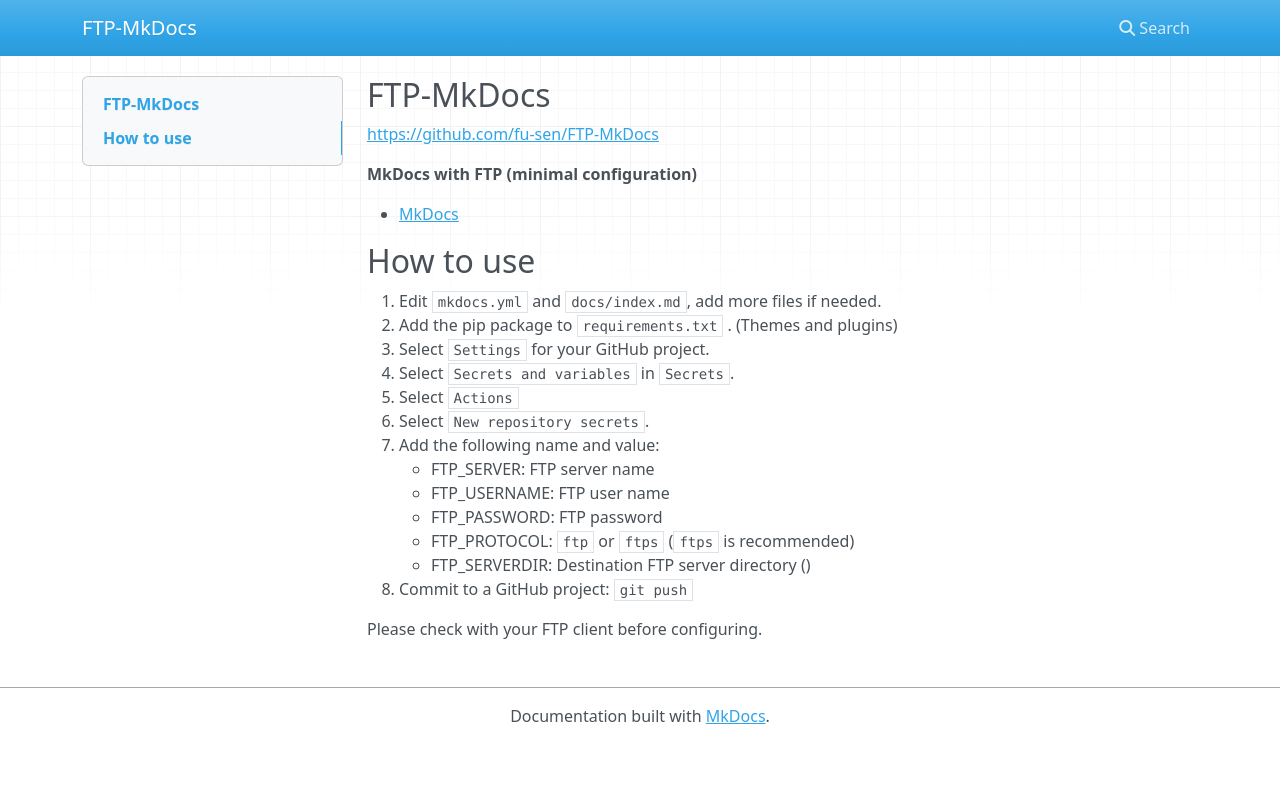
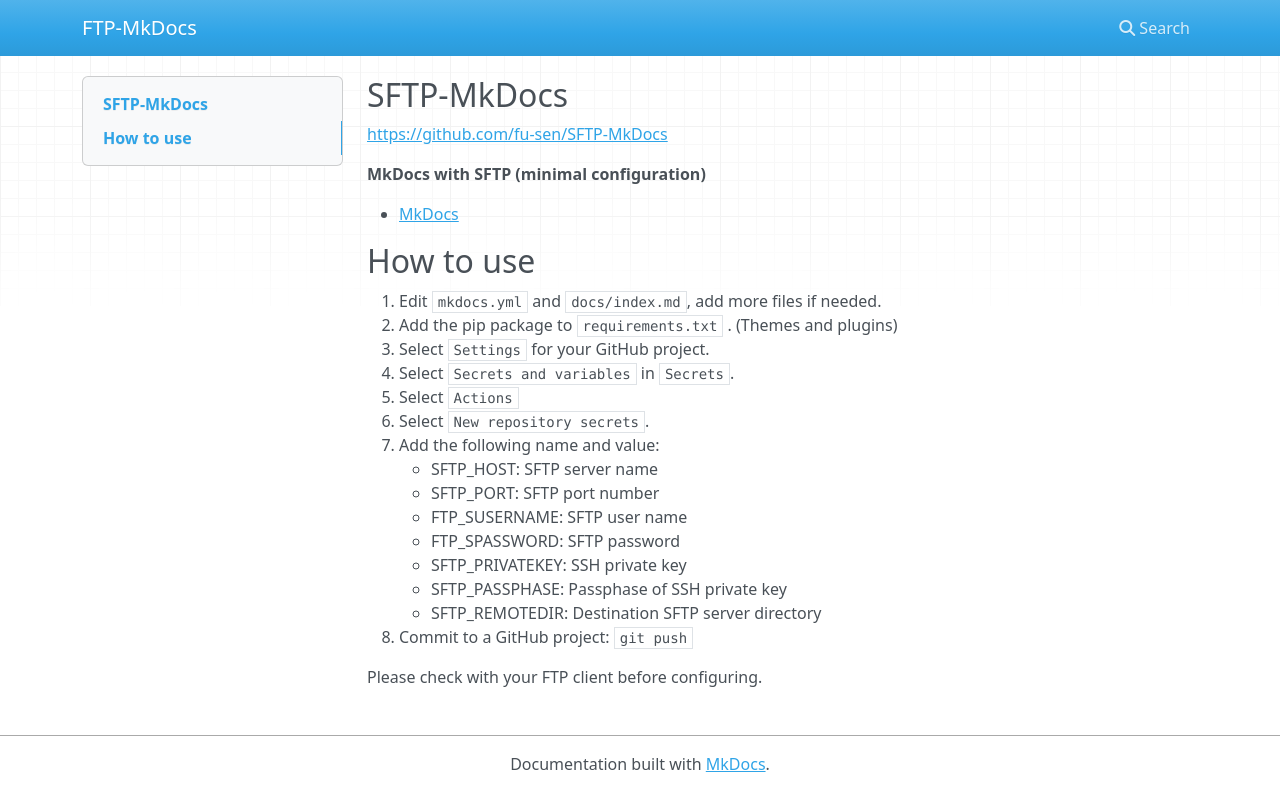
Before and after one commit to fu-sen/SFTP-MkDocs, an MkDocs documentation site: the page built from docs/index.md, in a window 1280 px wide. Shown: the top 811 px of the page. Built offline with MkDocs 1.6.1, drawn with Linux system fonts in a browser that asks for light colours; nearby versions of some CDN libraries.

Commit message:
📝 Update `README` and `index`

```diff
--- a/docs/index.md
+++ b/docs/index.md
@@ -1,8 +1,8 @@
-## FTP-MkDocs
+## SFTP-MkDocs
 
-<https://github.com/fu-sen/FTP-MkDocs>
+<https://github.com/fu-sen/SFTP-MkDocs>
 
-**MkDocs with FTP (minimal configuration)**
+**MkDocs with SFTP (minimal configuration)**
 
 - [MkDocs](https://www.mkdocs.org/)
 
@@ -15,11 +15,13 @@
 5. Select `Actions`
 6. Select `New repository secrets`.
 7. Add the following name and value:
-    - FTP_SERVER: FTP server name
-    - FTP_USERNAME: FTP user name
-    - FTP_PASSWORD: FTP password
-    - FTP_PROTOCOL: `ftp` or `ftps` (`ftps` is recommended)
-    - FTP_SERVERDIR: Destination FTP server directory ()
+    - SFTP_HOST: SFTP server name
+    - SFTP_PORT: SFTP port number
+    - FTP_SUSERNAME: SFTP user name
+    - FTP_SPASSWORD: SFTP password
+    - SFTP_PRIVATEKEY: SSH private key
+    - SFTP_PASSPHASE: Passphase of SSH private key
+    - SFTP_REMOTEDIR: Destination SFTP server directory
 8. Commit to a GitHub project: `git push`
 
 Please check with your FTP client before configuring.
```
Also changed, not shown: README.md (+9 -7 lines).
